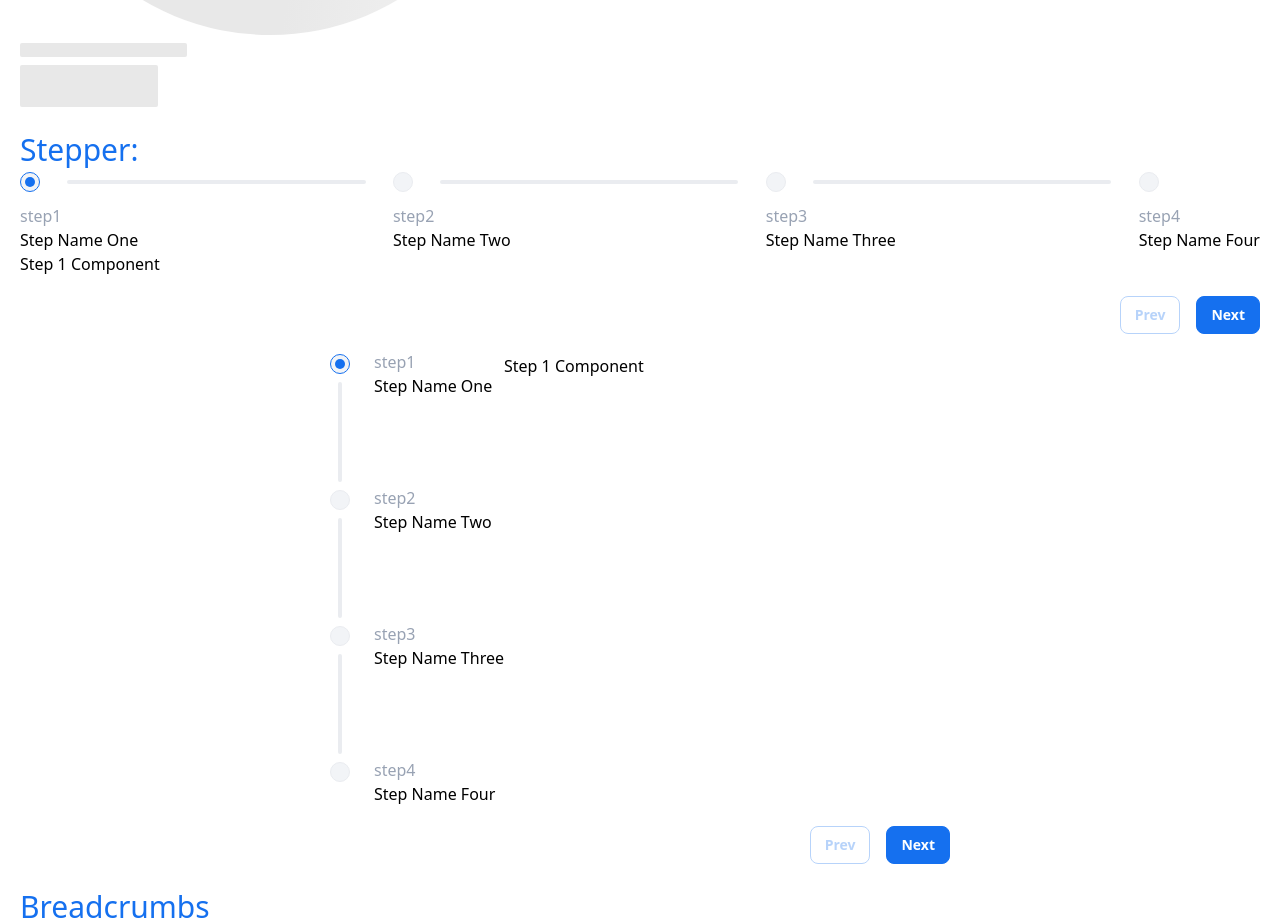
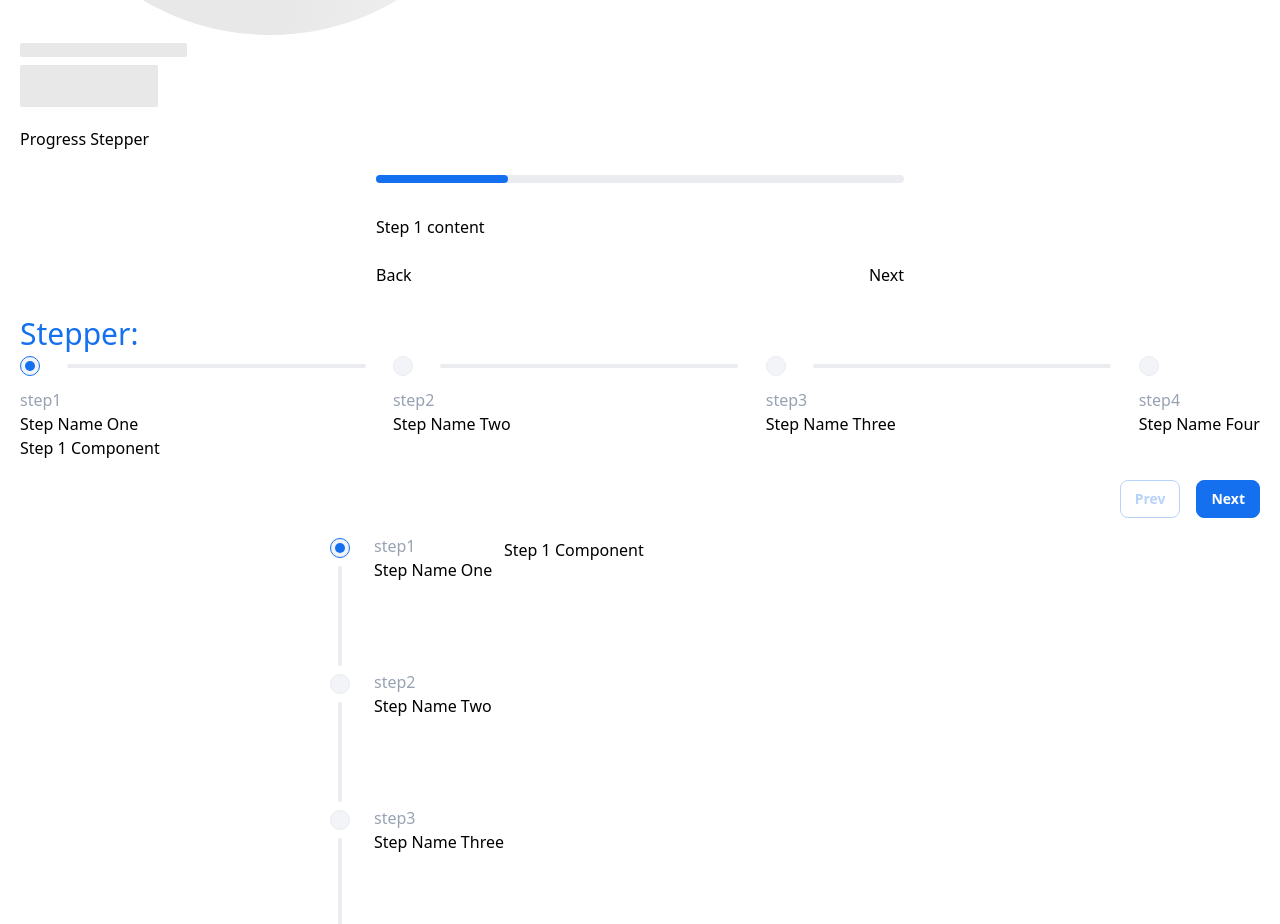
Before and after one commit to atomostechhq/genesis, a Next.js app: page / in a window 1280 px wide. Shown: the part 9559-10483 px from the top of the page. Built offline with nearby package versions, Linux system fonts and the light colour scheme.

Commit message:
Add progress stepper component
Add a reusable progress bar based on the current and total steps, and demonstrate it with navigable steps in the component showcase.

```diff
--- a/app/Test.tsx
+++ b/app/Test.tsx
@@ -84,6 +84,7 @@ import OTPInput from "./components/OTPInput";
 import TextInputWithLabel from "./components/TextInputWithLabel";
 import Typography from "./components/Typography";
 import SplitButton from "./components/SplitButton";
+import StepProgress from "./components/ProgressStepper";
 
 interface Option {
   label: string | number;
@@ -146,6 +147,9 @@ const ImageSrc2 =
 const Test = () => {
   const [inputValue, setInputValue] = useState("");
   const [error, setError] = useState("");
+
+  // progress stepper
+  const [currentProgressStep, setCurrentProgressStep] = useState(1);
 
   // label
   const handleChange = (e: any) => {
@@ -2646,6 +2650,30 @@ const Test = () => {
       </section>
       {/* stepper */}
       <section>
+        <h1>Progress Stepper</h1>
+        <div className="max-w-xl mx-auto p-6">
+          <StepProgress totalSteps={4} currentStep={currentProgressStep} />
+
+          {currentProgressStep === 1 && <div>Step 1 content</div>}
+          {currentProgressStep === 2 && <div>Step 2 content</div>}
+          {currentProgressStep === 3 && <div>Step 3 content</div>}
+          {currentProgressStep === 4 && <div>Step 4 content</div>}
+
+          <div className="flex justify-between mt-6">
+            <button
+              disabled={currentProgressStep === 1}
+              onClick={() => setCurrentProgressStep((s) => s - 1)}
+            >
+              Back
+            </button>
+            <button
+              disabled={currentProgressStep === 4}
+              onClick={() => setCurrentProgressStep((s) => s + 1)}
+            >
+              Next
+            </button>
+          </div>
+        </div>
         <h1 className="text-display-sm text-primary-600">Stepper:</h1>
         <div className="mx-auto w-full">
           <Stepper
--- /dev/null
+++ b/app/components/ProgressStepper.tsx
@@ -0,0 +1,28 @@
+import React from "react";
+import ProgressBar from "./Progress";
+
+interface StepProgressProps {
+  totalSteps: number;
+  currentStep: number;
+}
+
+const StepProgress: React.FC<StepProgressProps> = ({
+  totalSteps,
+  currentStep,
+}) => {
+  const progress =
+    totalSteps > 0
+      ? Math.min(100, Math.max(0, (currentStep / totalSteps) * 100))
+      : 0;
+
+  return (
+    <div className="w-full mb-8">
+      <ProgressBar
+        progress={progress}
+        progressColor="bg-primary-600 delay-500"
+      />
+    </div>
+  );
+};
+
+export default StepProgress;
```
